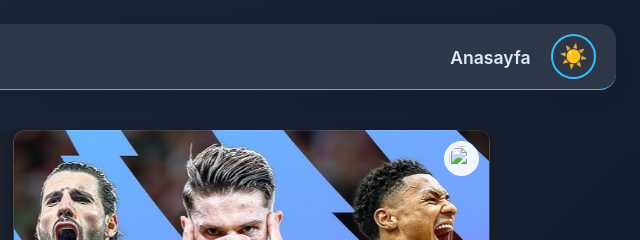
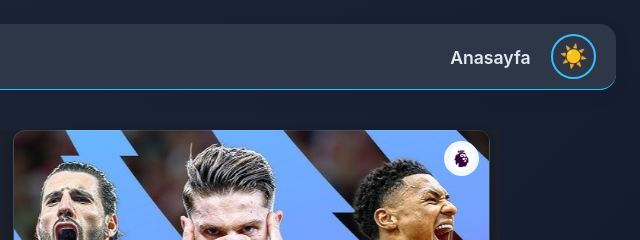
Before and after one commit to 52mert/soccer, a website: page ligler.htm in a window 1280 px wide. Shown: the top 240 px of the page, 640-1280 px from the left. Drawn offline with nearby package versions, Linux system fonts and the light colour scheme.

Commit message:
Update ligler.htm

```diff
--- a/ligler.htm
+++ b/ligler.htm
@@ -26,7 +26,7 @@
     </div>
 
     <div class="league-card" onclick="selectLeague(39)" style="background-image: url('hq720.jpg');">
-        <img src="" class="league-logo">
+        <img src="desktop-wallpaper-premier-league-logo-photoaidcom-cropped.jpg" class="league-logo">
         <div class="overlay"><span>Premier League</span></div>
     </div>
 
```
